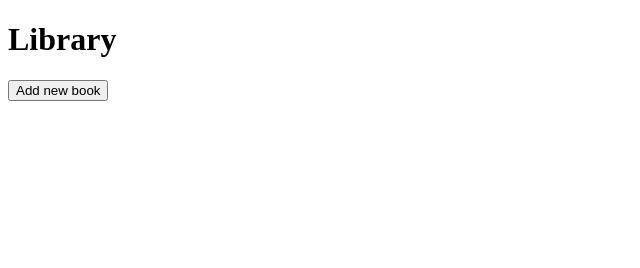
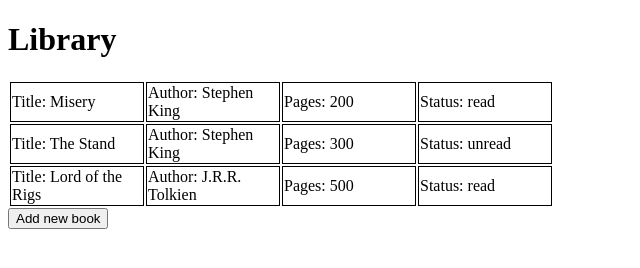
Before and after one commit to renata-blzk/library, a plain HTML site: page index.html in a window 1280 px wide. Shown: the whole page, without its empty margins (0-640 px from the left). Drawn offline with Linux system fonts and the light colour scheme.

Commit message:
add few books to library for display

```diff
--- a/index.html
+++ b/index.html
@@ -25,8 +25,8 @@
             <input type="number" name="pages" id="pages" placeholder="384">
 
             <select name="status" id="status">
-                <option value="read">Read</option>
-                <option value="unread">Unread</option>
+                <option value="Read">Read</option>
+                <option value="Unread">Unread</option>
             </select>
 
             <button type="submit" class="submitBtn">Sumbit</button>
--- a/script.js
+++ b/script.js
@@ -4,6 +4,39 @@ const addNewBookBtn = document.querySelector('.addNewBook');
 const formModal = document.querySelector('.formModal');
 const outputBox = document.querySelector('output');
 const submitBtn = formModal.querySelector('.submitBtn');
+
+// ADD FEW BOOKS FOR DISPLAY
+function Book(title, author, pages, status) {
+    if (!new.target) {
+        throw Error ('use "new" when creating new book');
+    }
+    this.title = title;
+    this.author = author;
+    this.pages = pages;
+    this.status = status;
+}
+
+Book.prototype.addBookToLibrary = function() {
+    let newBook = {
+        title: this.title,
+        author: this.author,
+        pages: this.pages,
+        status: this.status,
+    }
+    newBook.id = crypto.randomUUID();
+
+    myLibrary.push(newBook);
+    document.querySelector('#tableID').innerHTML = myLibrary.map(book =>
+        `<tr><td>Title: ${book.title}</td><td>Author: ${book.author}</td><td>Pages: ${book.pages}</td><td>Status: ${book.status}</td></tr>`).join('');
+}
+
+const book1 = new Book('Misery', 'Stephen King', '200', 'read');
+const book2 = new Book('The Stand', 'Stephen King', '300', 'unread');
+const book3 = new Book('Lord of the Rigs', 'J.R.R. Tolkien', '500', 'read');
+
+book1.addBookToLibrary();
+book2.addBookToLibrary();
+book3.addBookToLibrary();
 
 // OPEN TABLE TO ADD NEW BOOK
 addNewBookBtn.addEventListener('click', () => {
@@ -40,7 +73,7 @@ document.querySelector('.mainForm').addEventListener('submit', function(event) {
     table.appendChild(tr);*/
 
     ///// this one uses innerHTML - not the best option /////
-    const table = document.querySelector('#tableID').innerHTML = myLibrary.map(book =>
+    document.querySelector('#tableID').innerHTML = myLibrary.map(book =>
         `<tr><td>Title: ${book.title}</td><td>Author: ${book.author}</td><td>Pages: ${book.pages}</td><td>Status: ${book.status}</td></tr>`).join('');
 
     // RESET AND CLOSE THE FORM
--- a/styles.css
+++ b/styles.css
@@ -1,5 +1,5 @@
 td, th {
-    width: 6em;
+    width: 130px;
     margin: auto;
     border: 1px solid black;
 }
```
